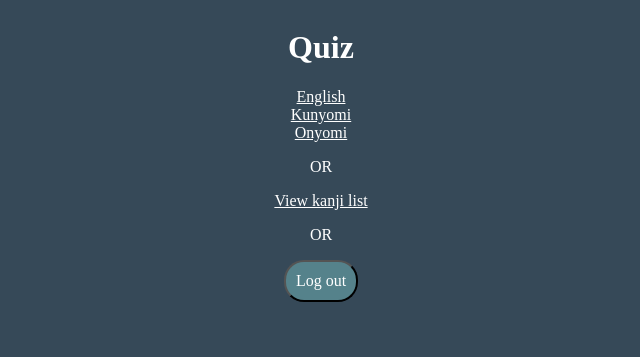
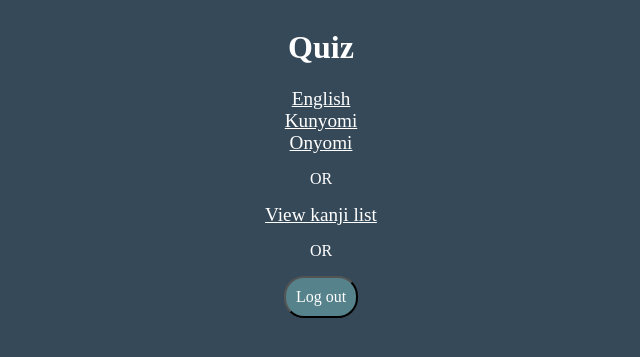
Before and after one commit to violetspecs/kanji-study, a Django app: template quiz/templates/quiz/index.html in a window 1280 px wide. Shown: the top 357 px of the page, without its empty margins (319-959 px from the left). Run offline with Django 3.2, Linux system fonts and the light colour scheme; the template is opened without the code that fills it, so the values that code supplies are empty; some web fonts are replaced.

Commit message:
Update font size for quiz page

```diff
--- a/quiz/static/quiz/style.css
+++ b/quiz/static/quiz/style.css
@@ -122,7 +122,7 @@ button {
     }
 
     a {
-        font-size: 1rem;
+        font-size: 1.2rem;
     }
 
     p {
@@ -140,7 +140,7 @@ button {
 
     .option-button {
         margin: 10px;
-        font-size: 1rem;
+        font-size: 1.2rem;
         min-height: 4rem;
         padding: 0px;
         font-size-adjust: none;
```
